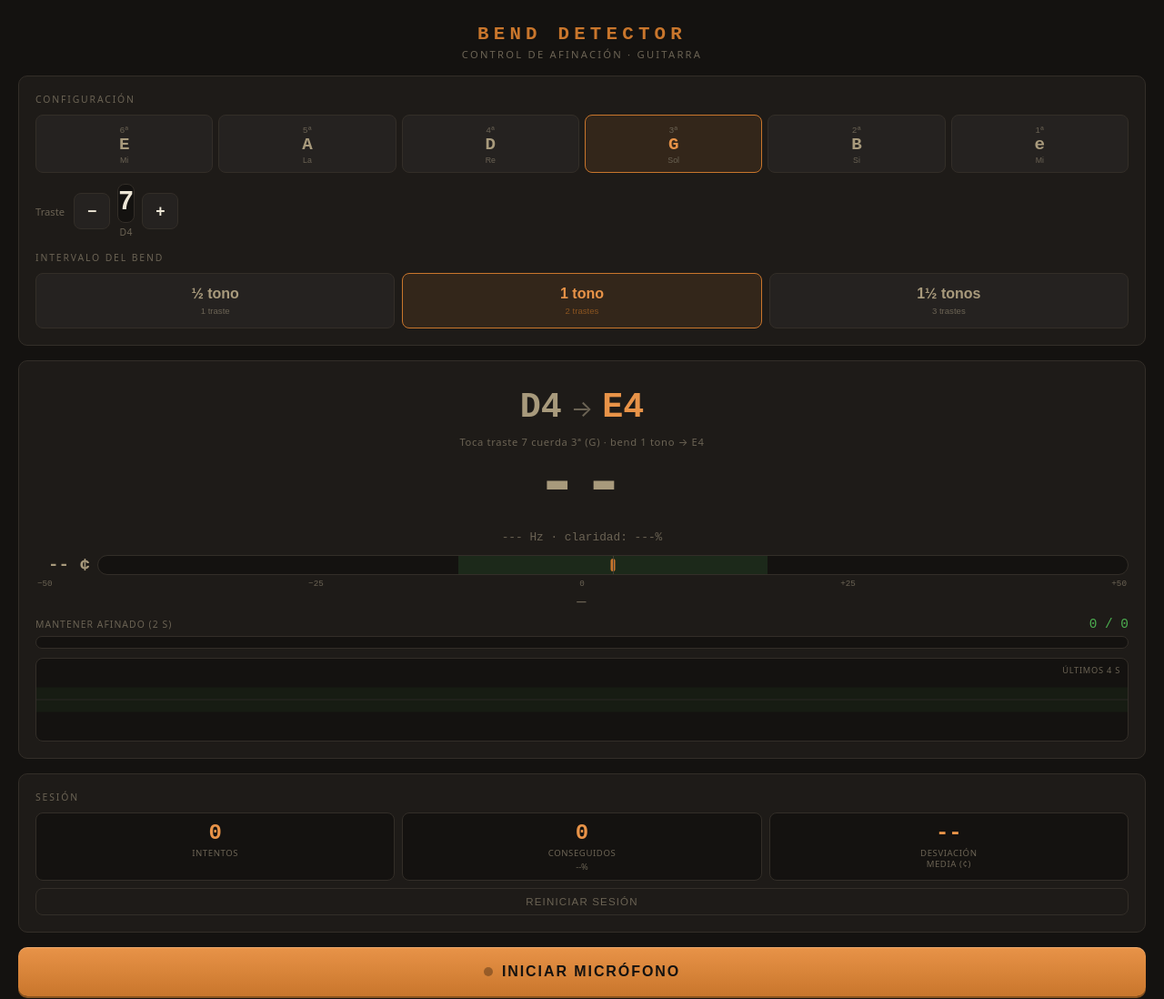
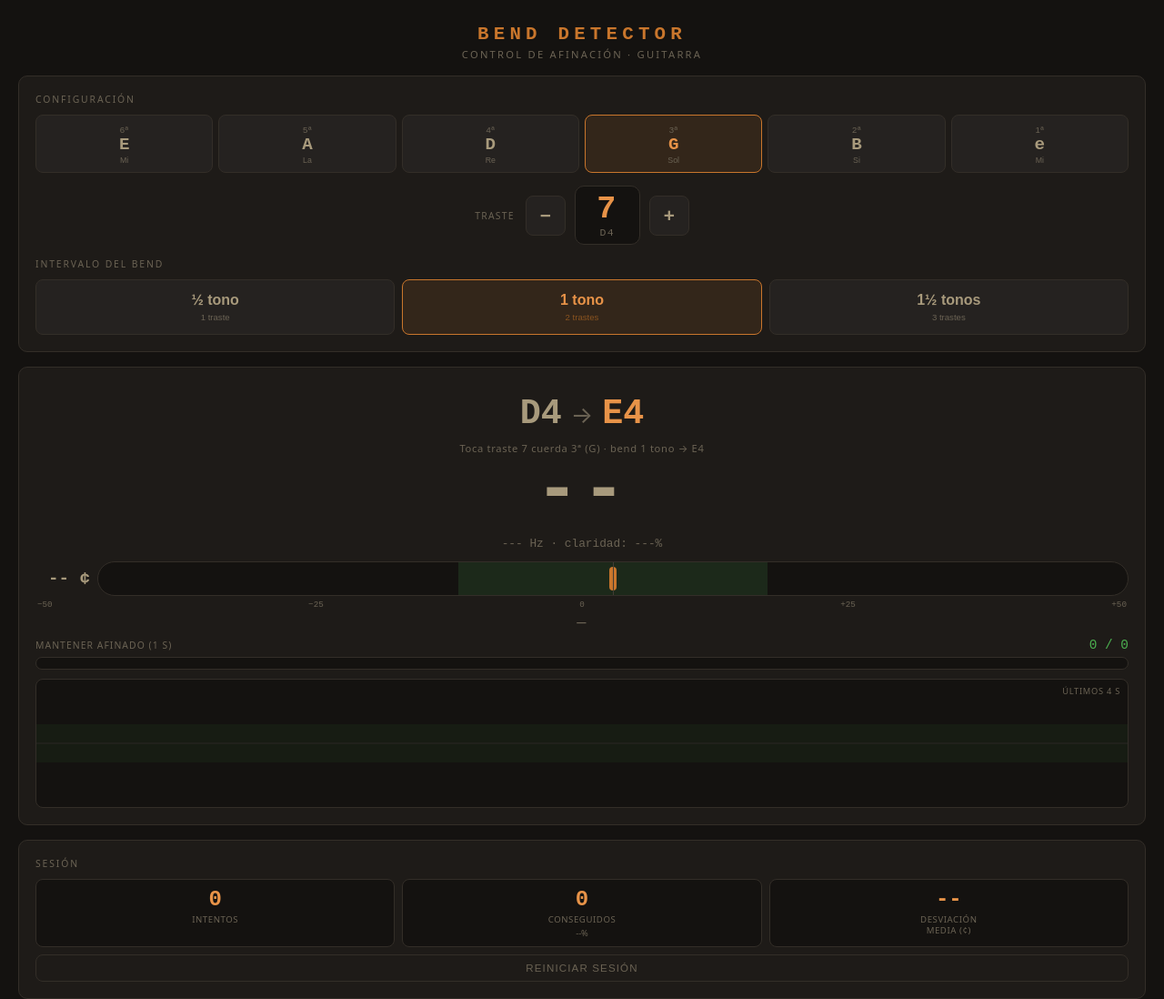
Before and after one commit to Innecesario/bend-detector, a plain HTML site: page index.html in a window 1280 px wide. Shown: the top 1098 px of the page at 91% size. Drawn offline with Linux system fonts and the light colour scheme.

Commit message:
Mejoras UI

```diff
--- a/index.html
+++ b/index.html
@@ -131,28 +131,30 @@ body {
 .fret-row {
   display: flex;
   align-items: center;
-  gap: 10px;
-  margin-top: 12px;
+  justify-content: center;
+  gap: 12px;
+  margin-top: 14px;
 }
 .fret-label {
-  font-size: 0.7rem;
+  font-size: 0.65rem;
+  letter-spacing: 0.12em;
+  text-transform: uppercase;
   color: var(--text-3);
   white-space: nowrap;
 }
 .fret-controls {
   display: flex;
   align-items: center;
-  gap: 8px;
-  flex: 1;
+  gap: 10px;
 }
 .fret-btn {
-  width: 40px;
-  height: 40px;
+  width: 44px;
+  height: 44px;
   border-radius: 8px;
   border: 1px solid var(--border);
   background: var(--surface2);
-  color: var(--text);
-  font-size: 1.1rem;
+  color: var(--text-2);
+  font-size: 1.3rem;
   font-weight: bold;
   cursor: pointer;
   touch-action: manipulation;
@@ -161,28 +163,35 @@ body {
   align-items: center;
   justify-content: center;
   flex-shrink: 0;
-  transition: border-color 0.12s, background 0.12s;
+  transition: border-color 0.12s, background 0.12s, color 0.12s;
 }
-.fret-btn:active { background: var(--border); }
+.fret-btn:active { background: var(--border); color: var(--text); }
 .fret-display {
-  flex: 1;
-  text-align: center;
-  font-family: var(--font-disp);
-  font-size: clamp(1.4rem, 6vw, 1.8rem);
-  font-weight: bold;
-  color: var(--text);
+  display: flex;
+  flex-direction: column;
+  align-items: center;
+  justify-content: center;
+  min-width: 72px;
   background: var(--bg);
   border: 1px solid var(--border);
-  border-radius: 8px;
-  padding: 6px 0;
+  border-radius: 10px;
+  padding: 8px 14px 6px;
+  gap: 2px;
+}
+.fret-number {
+  font-family: var(--font-disp);
+  font-size: clamp(1.8rem, 8vw, 2.2rem);
+  font-weight: bold;
+  color: var(--copper-b);
   line-height: 1;
+  letter-spacing: 0.05em;
 }
 .fret-note {
-  font-size: 0.65rem;
+  font-family: var(--font-disp);
+  font-size: 0.72rem;
   color: var(--text-3);
-  margin-top: 3px;
-  text-align: center;
-  letter-spacing: 0.05em;
+  letter-spacing: 0.12em;
+  line-height: 1;
 }
 
 /* ---- Bend interval selector ---- */
@@ -293,9 +302,9 @@ body {
 .bar-track {
   position: relative;
   flex: 1;
-  height: 22px;
+  height: 38px;
   background: var(--bg);
-  border-radius: 11px;
+  border-radius: 19px;
   border: 1px solid var(--border);
   overflow: hidden;
 }
@@ -317,15 +326,15 @@ body {
 }
 .bar-needle {
   position: absolute;
-  top: 3px; bottom: 3px;
-  width: 5px;
-  border-radius: 3px;
+  top: 5px; bottom: 5px;
+  width: 8px;
+  border-radius: 4px;
   background: var(--copper);
   transform: translateX(-50%);
   left: 50%;
   transition: left 0.06s linear, background 0.1s;
 }
-.bar-needle.green  { background: var(--green); box-shadow: 0 0 8px var(--green); }
+.bar-needle.green  { background: var(--green); box-shadow: 0 0 10px var(--green); }
 .bar-needle.yellow { background: var(--yellow); }
 .bar-needle.red    { background: var(--red); }
 .cents-ticks {
@@ -554,9 +563,9 @@ body {
     <span class="fret-label">Traste</span>
     <div class="fret-controls">
       <button class="fret-btn" id="fretDown">−</button>
-      <div>
-        <div class="fret-display" id="fretDisplay">7</div>
-        <div class="fret-note" id="fretNote">B3</div>
+      <div class="fret-display">
+        <span class="fret-number" id="fretDisplay">7</span>
+        <span class="fret-note" id="fretNote">D4</span>
       </div>
       <button class="fret-btn" id="fretUp">+</button>
     </div>
@@ -613,7 +622,7 @@ body {
   <!-- Hold timer -->
   <div class="timer-wrap">
     <div class="timer-label-row">
-      <span class="timer-label">Mantener afinado (2 s)</span>
+      <span class="timer-label">Mantener afinado (1 s)</span>
       <span class="timer-count" id="timerCount">0 / 0</span>
     </div>
     <div class="timer-track">
@@ -623,7 +632,7 @@ body {
 
   <!-- Scrolling graph -->
   <div class="graph-wrap">
-    <canvas id="graph" height="90"></canvas>
+    <canvas id="graph" height="140"></canvas>
     <span class="graph-badge">últimos 4 s</span>
   </div>
 </div>
@@ -673,7 +682,7 @@ const SMOOTH_FRAMES  = 4;
 const CENTS_GREEN    = 15;   // ±cents para "afinado"
 const CENTS_CLOSE    = 35;   // ±cents para "cerca"
 const HOLD_MS        = 120;  // ms a mantener última nota válida
-const GOAL_MS        = 2000; // ms a mantener en zona verde para "conseguido"
+const GOAL_MS        = 1000; // ms a mantener en zona verde para "conseguido"
 
 function findPitch(buffer, sampleRate) {
   const n = buffer.length;
@@ -912,7 +921,7 @@ function updateTimer(isGreen, cents) {
   const pct = Math.min(100, (currentHoldMs / GOAL_MS) * 100);
   document.getElementById('timerFill').style.width = pct + '%';
   document.getElementById('timerCount').textContent =
-    (currentHoldMs / 1000).toFixed(1) + ' / 2.0 s';
+    (currentHoldMs / 1000).toFixed(1) + ' / 1.0 s';
 }
 
 // ============================================================
@@ -925,14 +934,14 @@ let gWidth   = 0;
 function resizeCanvas() {
   gWidth = canvas.offsetWidth;
   canvas.width  = gWidth * devicePixelRatio;
-  canvas.height = 90 * devicePixelRatio;
+  canvas.height = 140 * devicePixelRatio;
   ctx2d.scale(devicePixelRatio, devicePixelRatio);
 }
 resizeCanvas();
 window.addEventListener('resize', resizeCanvas);
 
 function drawGraph() {
-  const w = gWidth, h = 90;
+  const w = gWidth, h = 140;
   ctx2d.clearRect(0, 0, w, h);
   const ppc = (h / 2) / 50; // pixels per cent
 
@@ -959,7 +968,7 @@ function drawGraph() {
     else ctx2d.lineTo(x, y);
   });
   ctx2d.strokeStyle = '#C9762C';
-  ctx2d.lineWidth = 2;
+  ctx2d.lineWidth = 3;
   ctx2d.stroke();
 
   // Colour the last point
@@ -975,7 +984,7 @@ function drawGraph() {
       ctx2d.moveTo(x0, h/2 - Math.max(-50,Math.min(50,prev))*ppc);
       ctx2d.lineTo(x1, h/2 - Math.max(-50,Math.min(50,last))*ppc);
       ctx2d.strokeStyle = col;
-      ctx2d.lineWidth = 2.5;
+      ctx2d.lineWidth = 4;
       ctx2d.stroke();
     }
   }
```
